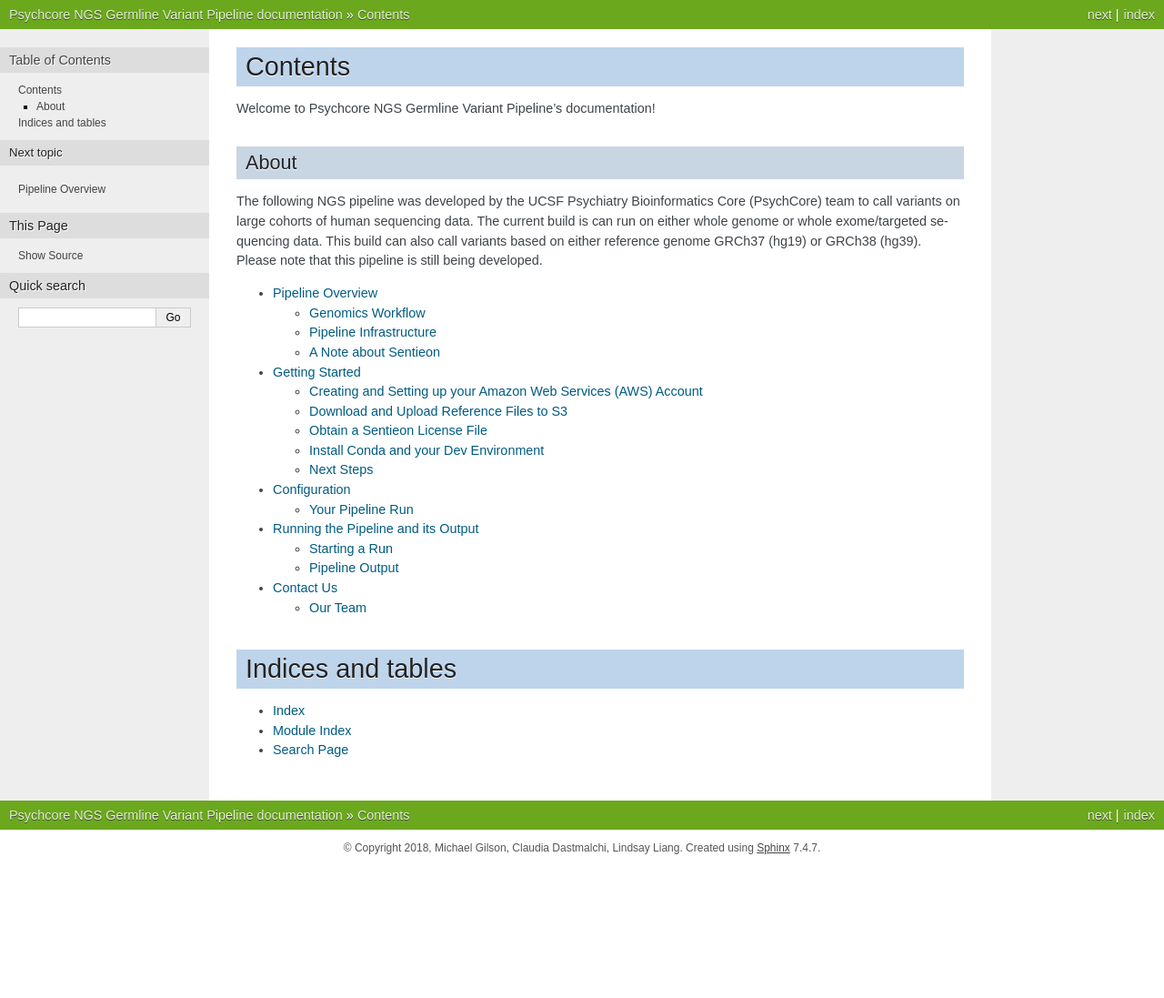
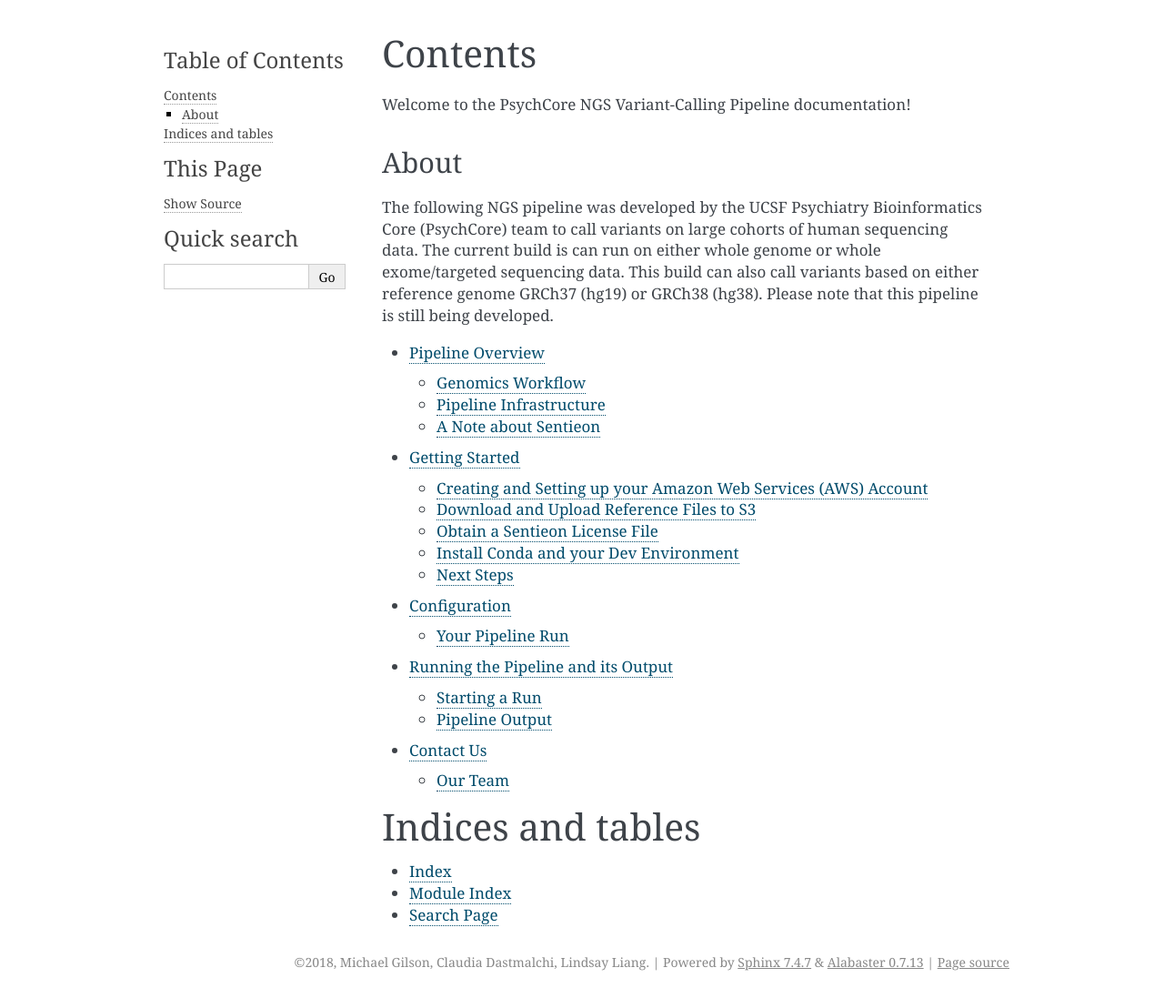
Before and after one commit to claudiadast/psychcore-test, a Sphinx documentation site: the page built from docs/index.rst, in a window 1280 px wide. Shown: the whole page at 91% size. Built offline with Sphinx 7.4.7, drawn with Linux system fonts in a browser that asks for light colours; before the commit the page ends 952 px from its top, so only the background shows below that.

Commit message:
Changed project name

```diff
--- a/docs/conf.py
+++ b/docs/conf.py
@@ -1,5 +1,4 @@
 import os
-
 # -*- coding: utf-8 -*-
 #
 # Configuration file for the Sphinx documentation builder.
@@ -21,7 +20,7 @@
 
 # -- Project information -----------------------------------------------------
 
-project = 'Psychcore NGS Germline Variant Pipeline'
+project = 'Psychcore NGS Variant-Calling Pipeline'
 copyright = '2018, Michael Gilson, Claudia Dastmalchi, Lindsay Liang'
 author = 'Michael Gilson, Claudia Dastmalchi, Lindsay Liang'
 
@@ -80,7 +79,7 @@
 if on_rtd:
     html_theme = 'default'
 else:
-    html_theme = 'nature'
+    html_theme = 'alabaster'
 
 # Theme options are theme-specific and customize the look and feel of a theme
 # further.  For a list of options available for each theme, see the
--- a/docs/index.rst
+++ b/docs/index.rst
@@ -7,12 +7,18 @@
 Contents
 ========
 
-Welcome to Psychcore NGS Germline Variant Pipeline's documentation!
+Welcome to the PsychCore NGS Variant-Calling Pipeline documentation!
 
 About
 =====
 
-The following NGS pipeline was developed by the UCSF Psychiatry Bioinformatics Core (PsychCore) team to call variants on large cohorts of human sequencing data. The current build is can run on either whole genome or whole exome/targeted sequencing data.  This build can also call variants based on either reference genome GRCh37 (hg19) or GRCh38 (hg39). Please note that this pipeline is still being developed.
+The following NGS pipeline was developed by the UCSF Psychiatry
+Bioinformatics Core (PsychCore) team to call variants on large
+cohorts of human sequencing data. The current build is can run
+on either whole genome or whole exome/targeted sequencing data.
+This build can also call variants based on either reference genome
+GRCh37 (hg19) or GRCh38 (hg38). Please note that this pipeline
+is still being developed.
 
 .. toctree::
    :maxdepth: 2
```
